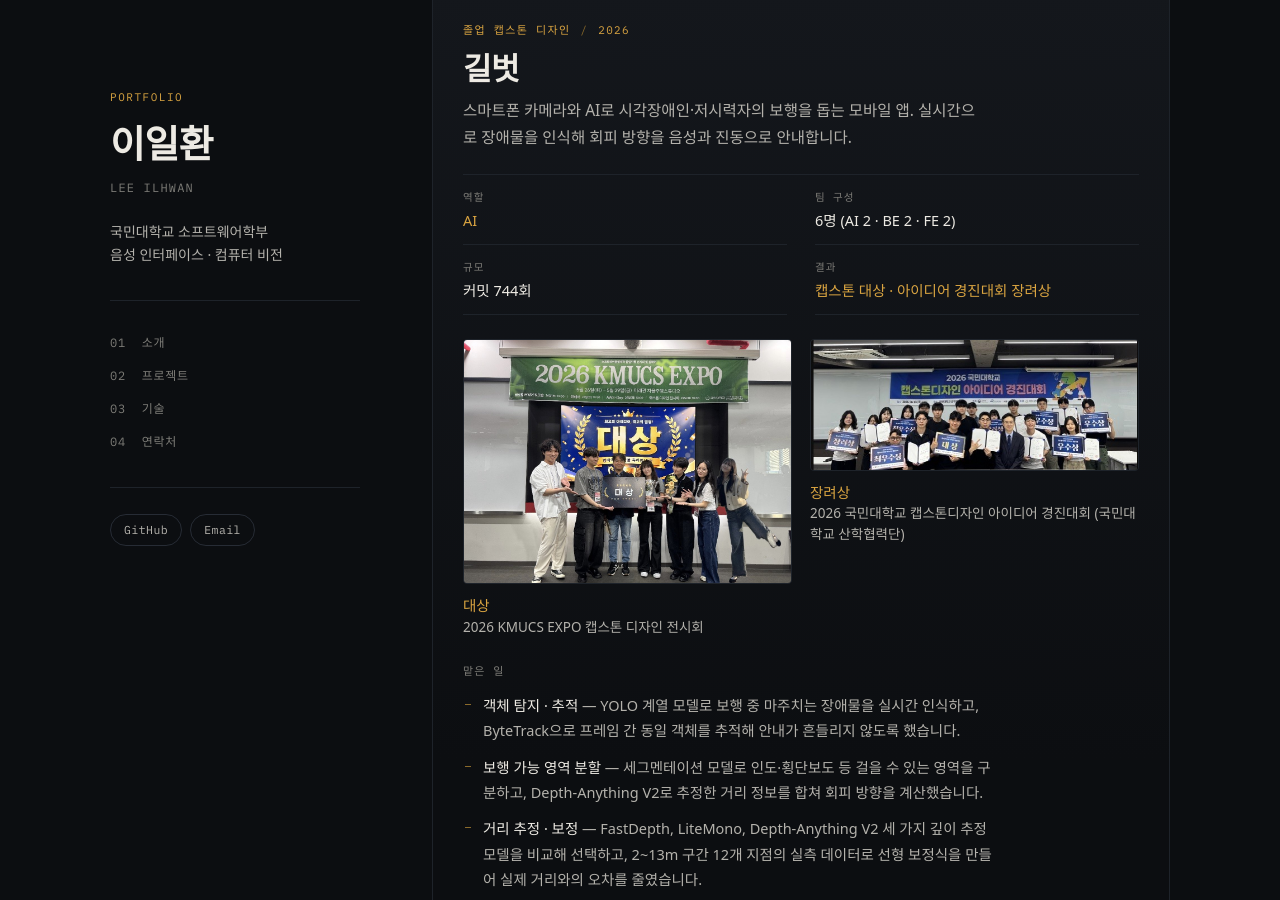
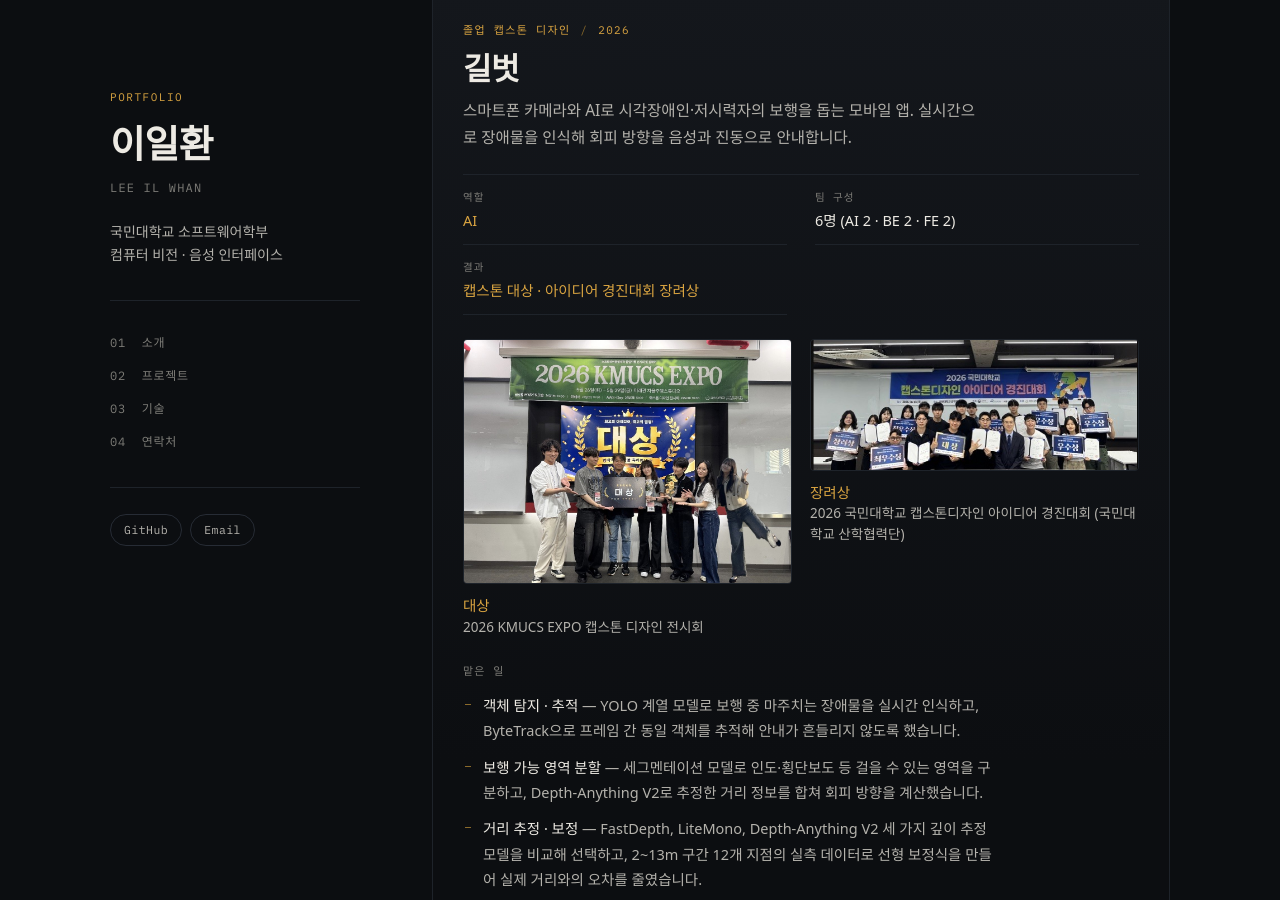
Before and after one commit to 3leeilwhan/3leeilwhan.github.io, a Jekyll site: the page index.html, which Jekyll copies as it is, in a window 1280 px wide and 900 px high, scrolled down 602 px. Built offline with Jekyll 4.4.1, drawn with Linux system fonts in a browser that asks for light colours; some web fonts are replaced.

Commit message:
Update index.html

```diff
--- a/index.html
+++ b/index.html
@@ -543,8 +543,8 @@
   <header class="rail">
     <p class="mark">Portfolio</p>
     <h1 class="name">이일환</h1>
-    <p class="name-en">Lee Ilhwan</p>
-    <p class="role">국민대학교 소프트웨어학부<br>음성 인터페이스 · 컴퓨터 비전</p>
+    <p class="name-en">Lee Il Whan</p>
+    <p class="role">국민대학교 소프트웨어학부<br>컴퓨터 비전 · 음성 인터페이스</p>
 
     <nav class="rail-nav" aria-label="섹션 이동">
       <a href="#about">01 &nbsp;소개</a>
@@ -589,10 +589,7 @@
               <dt>팀 구성</dt>
               <dd>6명 (AI 2 · BE 2 · FE 2)</dd>
             </div>
-            <div>
-              <dt>규모</dt>
-              <dd>커밋 744회</dd>
-            </div>
+
             <div>
               <dt>결과</dt>
               <dd class="accent">캡스톤 대상 · 아이디어 경진대회 장려상</dd>
```
